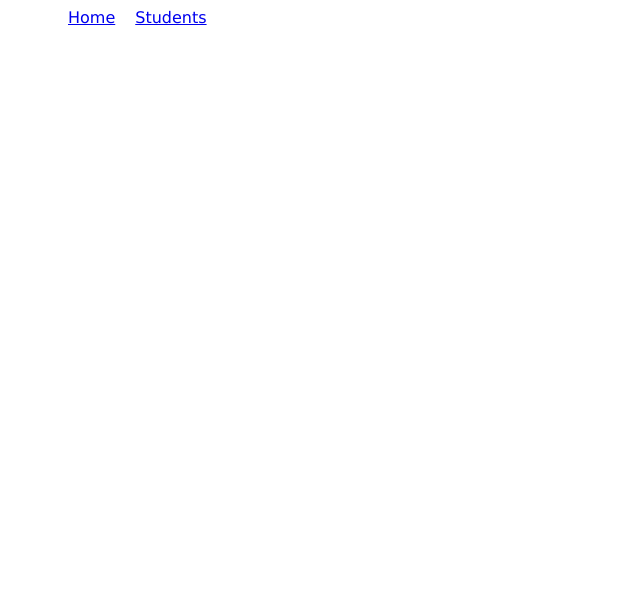
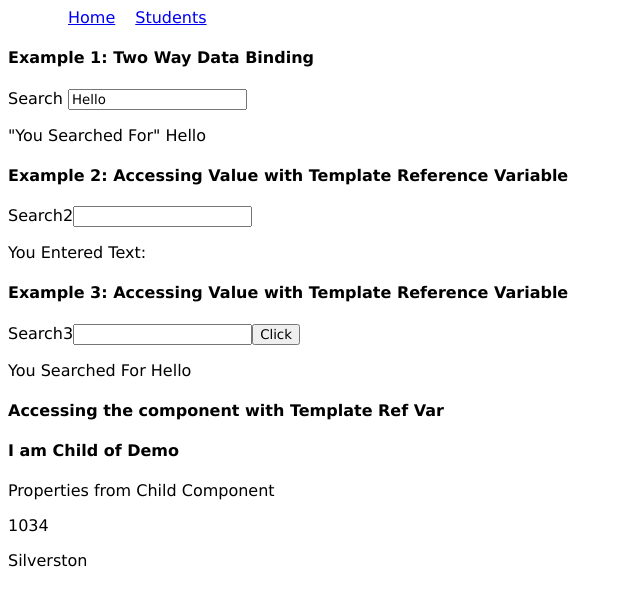
Before and after one commit to jusjassar/StackBlitz, an Angular app: page / in a window 1280 px wide. Shown: the top 606 px of the page, without its empty margins (0-640 px from the left). Built offline with nearby package versions, Linux system fonts and the light colour scheme.

Commit message:
2 files modified, 6 added

```diff
--- a/src/app/app.component.html
+++ b/src/app/app.component.html
@@ -1,9 +1,10 @@
 <div>
   <ul>
-    <li><a routerLink='home'>Home</a></li>
-    <li><a routerLink='students'>Students</a></li>
+    <li><a routerLink="home">Home</a></li>
+    <li><a routerLink="students">Students</a></li>
   </ul>
 </div>
+<app-demo></app-demo>
 <div>
   <router-outlet></router-outlet>
 </div>
--- a/src/app/app.module.ts
+++ b/src/app/app.module.ts
@@ -5,6 +5,9 @@ import { HttpClientModule } from '@angular/common/http'
 
 import { AppComponent } from './app.component';
 import { StudentsComponent } from './students/students.component';
+import { DemoComponent } from './demo/demo.component';
+import { FormsModule } from '@angular/forms';
+import { DemoChildComponent } from './demo-child/demo-child.component';
 
 const appRoutes:Routes=[
 {path:'students',component:StudentsComponent}
@@ -13,10 +16,13 @@ const appRoutes:Routes=[
 @NgModule({
   imports: [BrowserModule,
   RouterModule.forRoot(appRoutes),
-HttpClientModule],
+HttpClientModule,
+FormsModule],
   declarations: [
     AppComponent,
-    StudentsComponent
+    StudentsComponent,
+    DemoComponent,
+    DemoChildComponent
   ],
   bootstrap: [AppComponent],
 })
--- /dev/null
+++ b/src/app/demo-child/demo-child.component.html
@@ -0,0 +1,4 @@
+<div>
+  <h4>I am Child of Demo</h4>
+
+</div>
--- /dev/null
+++ b/src/app/demo-child/demo-child.component.ts
@@ -0,0 +1,16 @@
+import { Component, OnInit } from '@angular/core';
+
+@Component({
+  selector: 'app-demo-child',
+  templateUrl: './demo-child.component.html',
+  styleUrls: ['./demo-child.component.css']
+})
+export class DemoChildComponent implements OnInit {
+
+  constructor() { }
+
+  ngOnInit() {
+  }
+totalStudents:number=1034
+selectedUser:string='Silverston'
+}
--- /dev/null
+++ b/src/app/demo/demo.component.html
@@ -0,0 +1,27 @@
+<div>
+  <h4>Example 1: Two Way Data Binding</h4>
+  <label for="Search"> Search </label>
+  <input type="text" [(ngModel)]="searchText" />
+  <p>"You Searched For" {{ searchText }}</p>
+</div>
+<div>
+  <h4>Example 2: Accessing Value with Template Reference Variable</h4>
+  <label for="">Search2</label>
+  <input type="text" #refVar1 (keyup)="(0)" />
+  <!-- We added (keyup)=0 to execute the Change Detection purposes only -->
+  <p>You Entered Text: {{ refVar1.value }}</p>
+</div>
+<div>
+  <h4>Example 3: Accessing Value with Template Reference Variable</h4>
+  <label for="search2">Search3</label>
+  <input type="text" #inputBox />
+  <button (click)="searchText = inputBox.value">Click</button>
+  <p>You Searched For {{ searchText }}</p>
+</div>
+<div>
+  <h4>Accessing the component with Template Ref Var</h4>
+  <app-demo-child #childRefVar></app-demo-child>
+  <p>Properties from Child Component</p>
+  <p>{{ childRefVar.totalStudents }}</p>
+  <p>{{ childRefVar.selectedUser }}</p>
+</div>
--- /dev/null
+++ b/src/app/demo/demo.component.ts
@@ -0,0 +1,16 @@
+import { Component, OnInit } from '@angular/core';
+
+
+@Component({
+  selector: 'app-demo',
+  templateUrl: './demo.component.html',
+  styleUrls: ['./demo.component.css']
+})
+export class DemoComponent implements OnInit {
+
+  constructor() { }
+
+  ngOnInit() {
+  }
+  searchText:string='Hello'
+}
```
Also changed, not shown: src/app/demo-child/demo-child.component.css (added), src/app/demo/demo.component.css (added).
